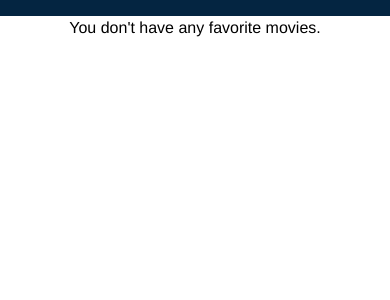
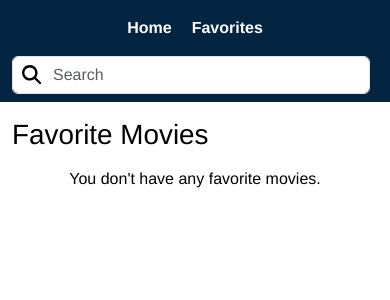
Before and after one commit to ramazanerikli/movie-dashboard, a Vue app: page /favorites in a window 390 px wide. Shown: the top 300 px of the page. Built offline with nearby package versions, Linux system fonts and the light colour scheme.

Commit message:
Add movie to the favorites array

```diff
--- a/package.json
+++ b/package.json
@@ -16,7 +16,8 @@
     "core-js": "^3.8.3",
     "vue": "^3.2.13",
     "vue-axios": "^3.5.2",
-    "vue-router": "^4.2.2"
+    "vue-router": "^4.2.2",
+    "vuex": "^4.0.2"
   },
   "devDependencies": {
     "@babel/core": "^7.12.16",
--- a/src/App.vue
+++ b/src/App.vue
@@ -1,8 +1,8 @@
 <template>
   <nav class="navbar navbar-expand-lg">
     <div class="container-sm">
-      <div class="collapse navbar-collapse" id="navbarSupportedContent">
-      <ul class="navbar-nav me-auto mb-2 mb-lg-0">
+      <div class="navbar-inner w-100">
+      <ul class="navbar-nav mb-2 mb-lg-0">
         <li class="nav-item">
             <router-link to="/" class="nav-link active">Home</router-link>
         </li>
@@ -11,7 +11,7 @@
         </li>
       </ul>
         <SearchBar/>
-      </div>
+    </div>
     </div>
   </nav>
   <router-view :key="$route.fullPath"></router-view>
@@ -26,7 +26,7 @@ export default {
   components: {
     HelloWorld,
     SearchBar
-}
+},
 }
 </script>
 
@@ -75,7 +75,7 @@ export default {
   z-index: 3;
   cursor: pointer;
 }
-.add-favorite.unfavorite {
+.add-favorite {
   color: #ebebeb;
   font-size: 1.4rem;
 }
@@ -126,4 +126,21 @@ export default {
   left: 10px;
   font-size: 1.2rem;
 }
+.navbar-inner {
+  display: flex;
+  justify-content: space-between;
+}
+@media screen and (max-width: 780px) {
+  .navbar-inner {
+    flex-direction: column;
+  }
+  ul.navbar-nav {
+    display: flex;
+    flex-direction: row;
+    align-items: center;
+    justify-content: center;
+    gap: 20px;
+    margin: 0;
+  }
+}
 </style>
--- a/src/components/MovieItem.vue
+++ b/src/components/MovieItem.vue
@@ -2,7 +2,7 @@
 
 
   <div class="movie-item">
-    <div class="add-favorite unfavorite">
+    <div class="add-favorite" :class="{ 'favorite': movie.isFavorite }" @click="addToFavorite(movie)">
         <font-awesome-icon icon="fa-solid fa-heart" />
     </div>
     <router-link :to="`/detail/${movie.id}`" class="movie-item-wrapper">
@@ -21,11 +21,20 @@
 
 </template>
 <script>
+import store from "../../store";
+
   export default {
     props: {
       movie: {
         required: true
-      }
+      },
+    },
+    methods: {
+      addToFavorite(movie) {
+        movie.isFavorite = true;
+        store.commit('addFavoriteMovie', movie);
+      },
+
     }
   }
 </script>
--- a/src/main.js
+++ b/src/main.js
@@ -10,6 +10,7 @@ import { faMagnifyingGlass } from '@fortawesome/free-solid-svg-icons'
 
 library.add(faUserSecret, faHeart, faMagnifyingGlass)
 
+import store from "../store";
 
 // Bootstrap
 import "bootstrap/dist/css/bootstrap.min.css"
@@ -18,4 +19,4 @@ import "bootstrap/dist/css/bootstrap.css";
 // Custom
 import "./styles/main.scss";
 
-createApp(App).use(router).component('font-awesome-icon', FontAwesomeIcon).mount('#app')
+createApp(App).use(router).component('font-awesome-icon', FontAwesomeIcon).use(store).mount('#app')
--- a/src/router/index.js
+++ b/src/router/index.js
@@ -17,10 +17,8 @@ const routes = [
   {
     path: '/favorites',
     name: 'FavoritesPage',
-    // route level code-splitting
-    // this generates a separate chunk (about.[hash].js) for this route
-    // which is lazy-loaded when the route is visited.
-    component: Favorites
+    component: Favorites,
+    props: true
   }
 ]
 const router = createRouter({
--- a/src/views/Favorites.vue
+++ b/src/views/Favorites.vue
@@ -1,5 +1,23 @@
 <template>
-  <div class="page-container container-fluid">
-    <p>You don't have any favorite movies.</p>
+  <div class="page-container container-sm">
+    <h1 class="text-start my-3">Favorite Movies</h1>
+    <p v-if="$store.state.favoriteMovies.length === 0">You don't have any favorite movies.</p>
+    <div class="movies-list d-flex flex-row flex-wrap gap-3">
+      <MovieItem v-for="(movie, index) in $store.state.favoriteMovies" :key="index" :movie="movie" />
+    </div>
   </div>
 </template>
+<script>
+import store from "../../store";
+import MovieItem from "../components/MovieItem.vue";
+export default {
+  components: {
+    MovieItem
+  },
+  computed: {
+    favoriteMovies() {
+      return store.getters['getFavoriteMovies'];
+    }
+  }
+}
+</script>
--- a/src/views/Home.vue
+++ b/src/views/Home.vue
@@ -1,5 +1,7 @@
 <template>
   <div class="page-container container-sm">
+
+
 
     <h1 class="text-start my-3">Popular Movies</h1>
 
@@ -14,6 +16,8 @@
 <script>
 
 import axios from 'axios'
+import store from "../../store";
+
 import MovieItem from "../components/MovieItem.vue";
 
 export default {
@@ -22,26 +26,20 @@ export default {
   },
   data() {
     return {
-      popularMovies: []
+      popularMovies: [],
     }
   },
   methods: {
     goToDetail(MovId) {
       this.$router.push({name: 'DetailPage', params:{Mid:MovId }})
-    }
+    },
   },
   mounted() {
 
-
-
-    axios.get('https://api.themoviedb.org/3/movie/popular?api_key=bc3678651b1e8f0bd3ee98d5e1052b24&language=en-US&page=1', {
-    params: {
-      api_key: 'YOUR_API_KEY'
-    }
-  })
+    axios.get('https://api.themoviedb.org/3/movie/popular?api_key=bc3678651b1e8f0bd3ee98d5e1052b24&language=en-US&page=1')
   .then(response => {
     this.popularMovies = response.data.results;
-    console.log(response.data.results)
+    this.popularMovies = popularMovies.map(movie => ({ ...movie, isFavorite: false }));
   })
   .catch(error => {
     console.log(error);
@@ -49,24 +47,4 @@ export default {
   }
 }
 
- /* var movies = []
-  async function getMovies() {
- const data = axios.get('https://api.themoviedb.org/3/movie/popular?api_key=bc3678651b1e8f0bd3ee98d5e1052b24&language=en-US&page=1')
- const result = await data
-    result.data.results.forEach((movie) => {
-      movies.push(movie)
-    })
-    console.log(movies);
-  }
-
-  async function fetch() {
-    await this.getMovies()
-  }
-
-
-
-
-
-getMovies() */
-
 </script>
--- /dev/null
+++ b/store.js
@@ -0,0 +1,25 @@
+import { createStore } from 'vuex'
+
+export default createStore({
+  state: {
+    firstName: 'John',
+    lastName: 'Doe',
+    favoriteMovies: []
+  },
+  mutations: {
+    setFavoriteMovies(state, movies) {
+      state.favoriteMovies = movies;
+    },
+    addFavoriteMovie(state, movie) {
+      state.favoriteMovies.push(movie);
+    }
+  },
+  actions: {
+
+  },
+  getters: {
+    getFavoriteMovies(state) {
+      return state.favoriteMovies;
+    }
+  }
+})
```
Also changed, not shown: 1 other file (tests, documents, lock files or other folders).
